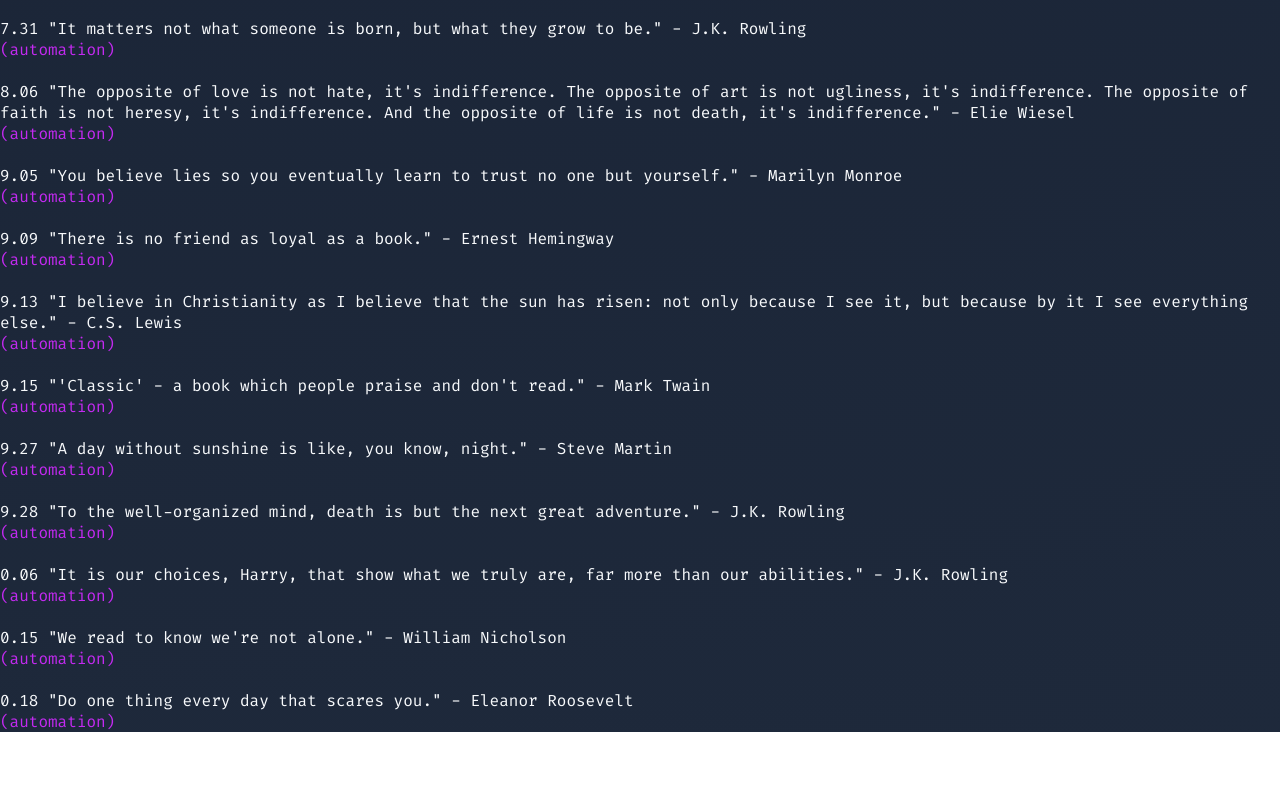
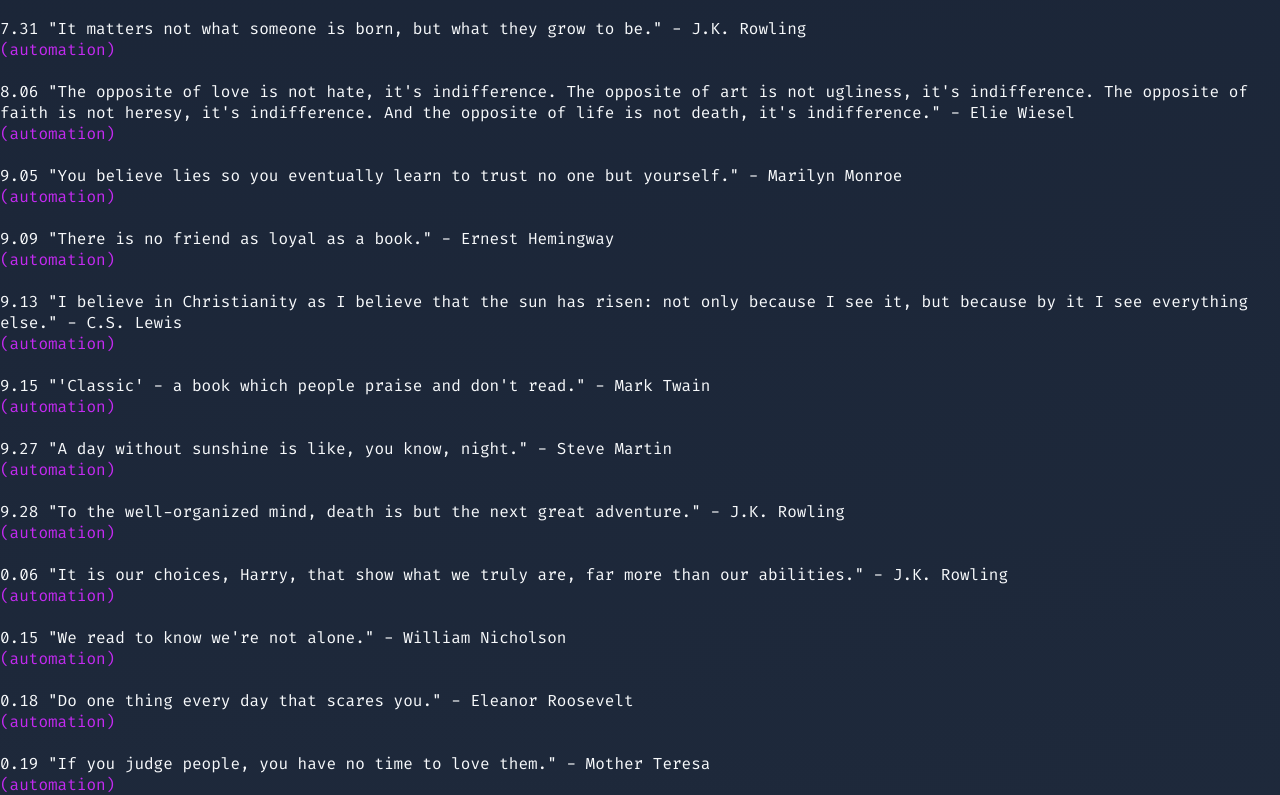
Before and after one commit to jcorne23/jcorn_dev, a plain HTML site: page quote.html in a window 1280 px wide. Shown: the part 4551-5346 px from the top of the page. Before the commit the page ends 5283 px from the top, so only its background shows below. Drawn offline with Linux system fonts and the light colour scheme.

Commit message:
Daily quote update

```diff
--- a/quote.html
+++ b/quote.html
@@ -370,4 +370,9 @@
 <p>
 0.18 "Do one thing every day that scares you." - Eleanor Roosevelt <p class = "quote-highlight1"> (automation)
 </p>
+
+<br>
+<p>
+0.19 "If you judge people, you have no time to love them." - Mother Teresa <p class = "quote-highlight1"> (automation)
+</p>
 </body>
```
